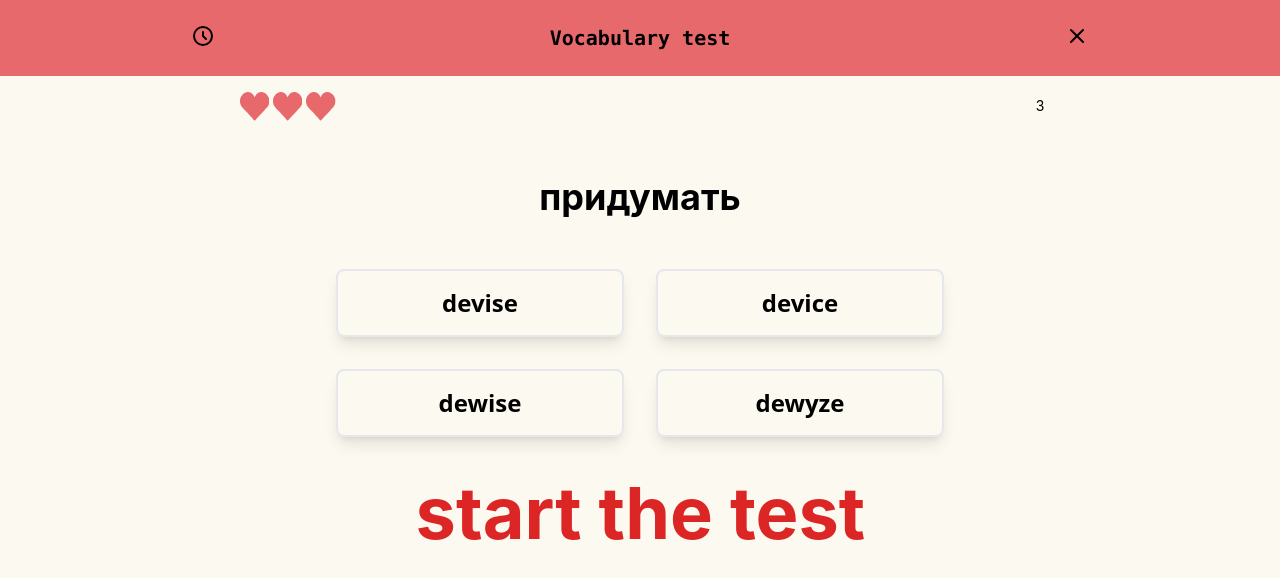
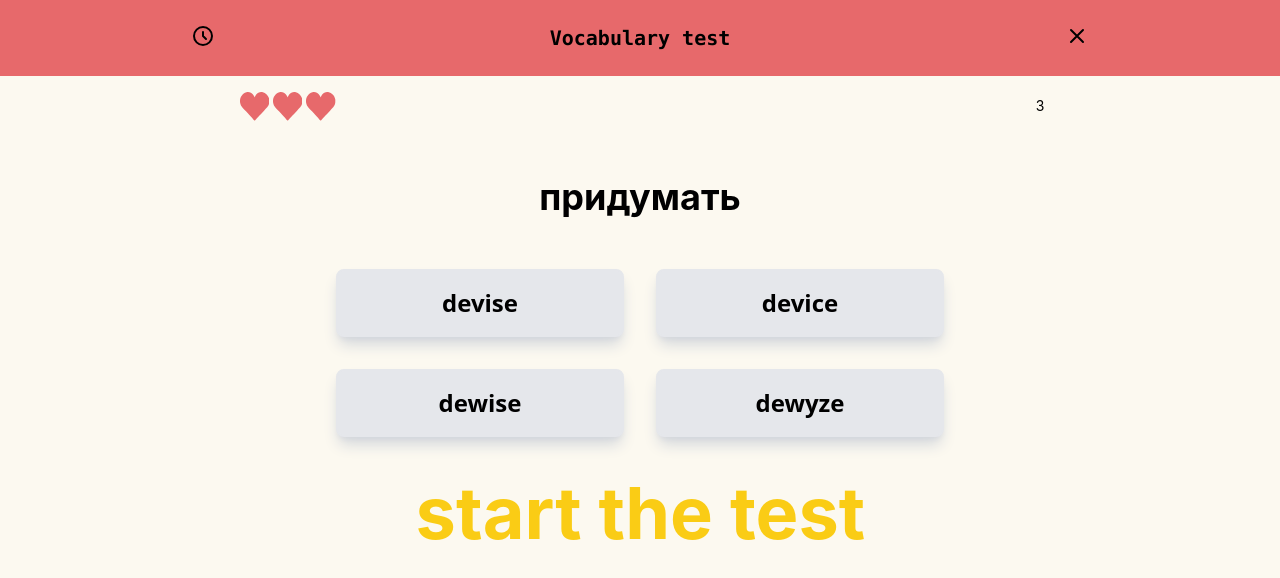
Before and after one commit to StanislavAlexandrov/word-test-tailwind, a React (Create React App) app: page / in a window 1280 px wide. Shown: the top 578 px of the page. Built offline with nearby package versions, Linux system fonts and the light colour scheme.

Commit message:
switch a few colors

```diff
--- a/src/App.js
+++ b/src/App.js
@@ -57,7 +57,6 @@ function App() {
             cancelAnimationFrame(RAFRef.current);
             setCurrentStep(0);
             setIsStarting(true);
-            //setTimeout(() => handleStart(), 1000); //this needs to be set
         }
     }, [currentStep, hearts]);
 
@@ -111,7 +110,7 @@ function App() {
                                             key={uuidv4()}
                                             whileHover={{ scale: 1.1 }}
                                             whileTap={{ scale: 0.9 }}
-                                            className="font-sans text-2xl rounded-lg border-solid border-2 p-4 m-4 w-72 text-center font-bold shadow-lg hover:shadow-2xl"
+                                            className="font-sans text-2xl rounded-lg border-solid border-2 p-4 m-4 w-72 text-center font-bold shadow-lg hover:shadow-2xl shadow-gray-300 bg-gray-200"
                                             onClick={() => handleClick(id)}
                                             disabled={isStarting}
                                         >
@@ -129,7 +128,7 @@ function App() {
                 {isStarting ? (
                     <motion.button
                         onClick={handleStart}
-                        className="font-bold text-4xl m-9 text-red-600 "
+                        className="font-bold text-4xl m-9 text-yellow-400 "
                         animate={{
                             scale: [2, 2, 1, 2, 2],
                         }}
```
